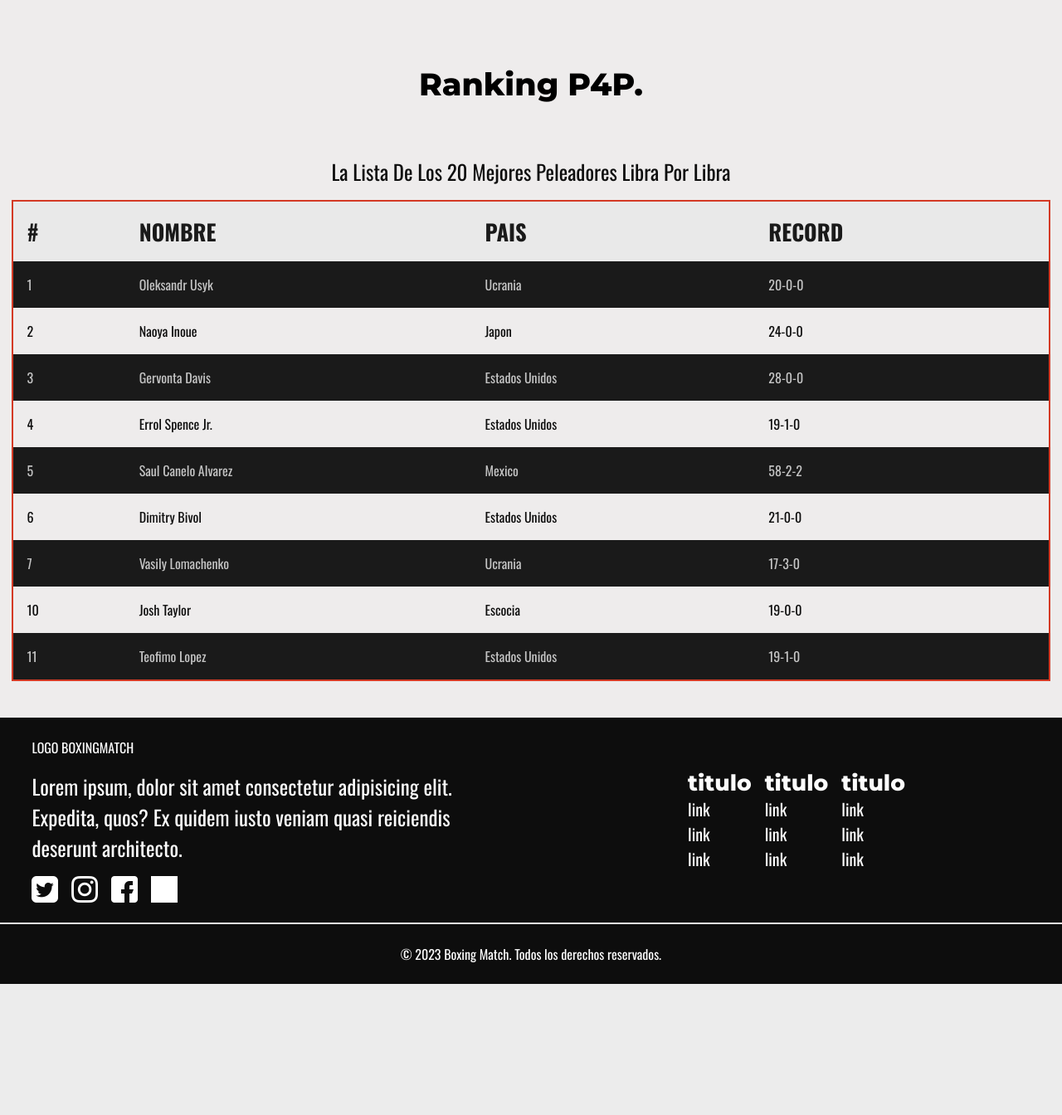
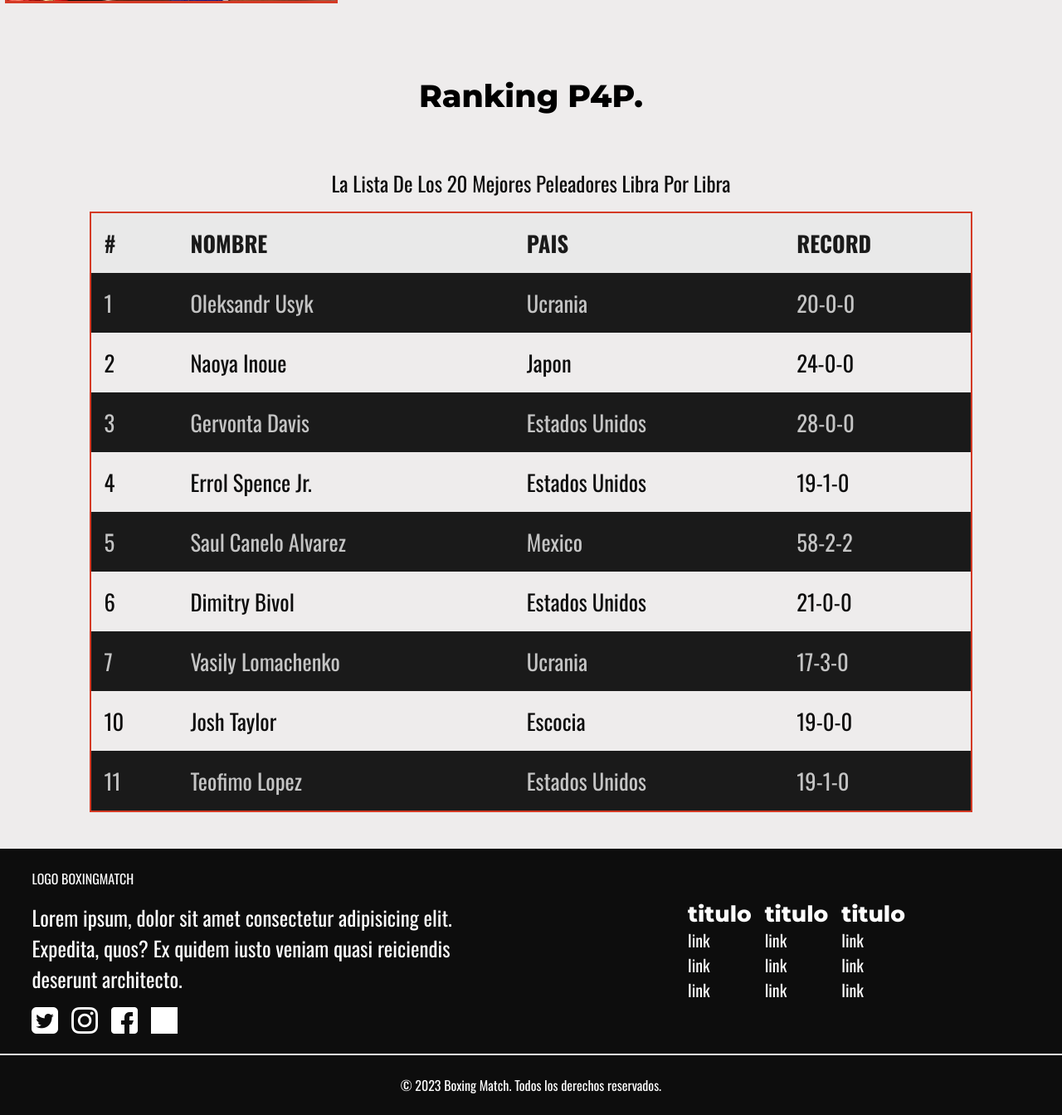
Before and after one commit to yefreescoding/final-project-course, a PHP site: page / in a window 1280 px wide. Shown: the part 3384-4728 px from the top of the page at 83% size. Before the commit the page ends 4570 px from the top, so only its background shows below. Run offline with PHP 8.4, Linux system fonts and the light colour scheme; grey boxes are pictures that could not be loaded.

Commit message:
ui changes style

```diff
--- a/src/estilos/global.css
+++ b/src/estilos/global.css
@@ -265,7 +265,7 @@
 
 .main {
   /* align-items: center; */
-  width: min(100% - 1rem, 101.875em);
+  width: min(100%, 105em);
   margin: 0 auto;
 }
 .main__cover {
@@ -420,11 +420,11 @@
   text-align: left;
   background-color: hsl(0, 0%, 10%);
   color: hsl(0, 0%, 77%);
-}
-
-.table {
   border-collapse: collapse;
   border: 2px solid var(--accent);
+  font-size: var(--fs-2);
+  width: min(100%, 40em);
+  margin-inline: auto;
 }
 
 .table th,
```
